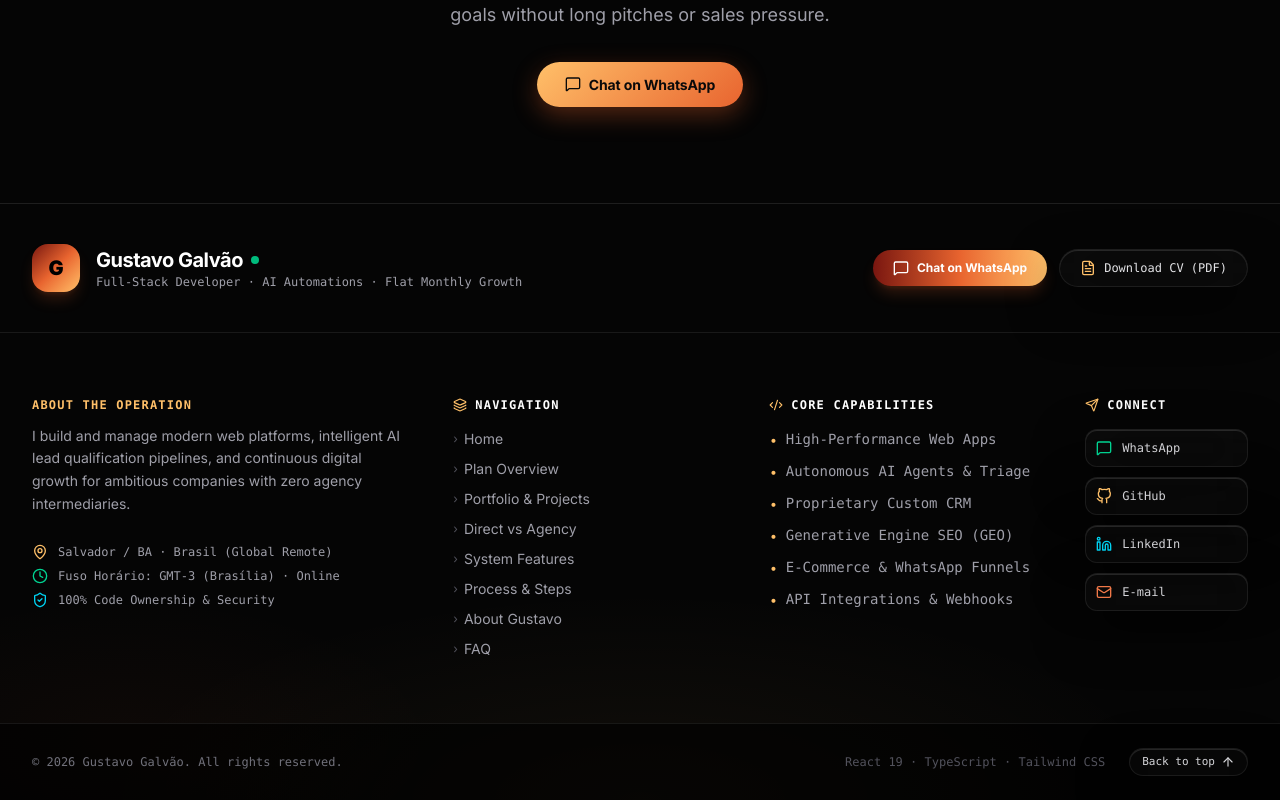
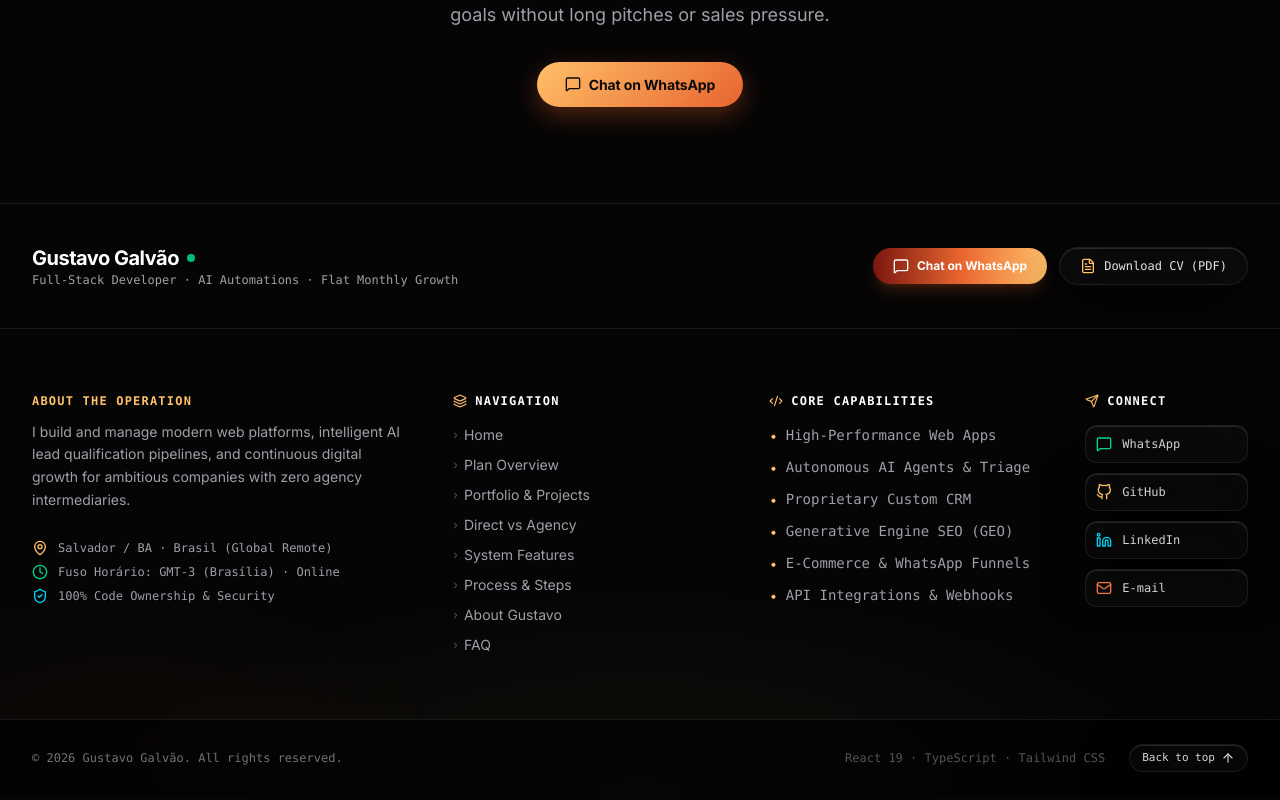
Before and after one commit to gustavojgalvao/Portfolio-Site, a React (Vite) app: page / in a window 1280 px wide. Shown: the part 9305-10105 px from the top of the page. Built offline with nearby package versions, Linux system fonts and the light colour scheme.

Commit message:
feat: add responsive Footer component with navigation, contact links, and language-aware content

```diff
--- a/src/components/Footer.tsx
+++ b/src/components/Footer.tsx
@@ -113,9 +113,6 @@ export const Footer: React.FC<FooterProps> = ({ onNavigatePortfolio }) => {
       <div className="border-b border-white/8 py-10 px-4 sm:px-6 lg:px-8 relative z-10">
         <div className="max-w-7xl mx-auto flex flex-col md:flex-row items-center justify-between gap-6">
           <div className="flex items-center gap-4 text-center md:text-left">
-            <div className="w-12 h-12 rounded-2xl bg-gradient-to-br from-[#7A1610] via-[#E8642F] to-[#FFC069] flex items-center justify-center text-black font-black text-xl shadow-lg shadow-orange-500/20 shrink-0">
-              G
-            </div>
             <div>
               <div className="flex items-center justify-center md:justify-start gap-2">
                 <h3 className="text-xl font-bold text-white tracking-tight">Gustavo Galvão</h3>
```
